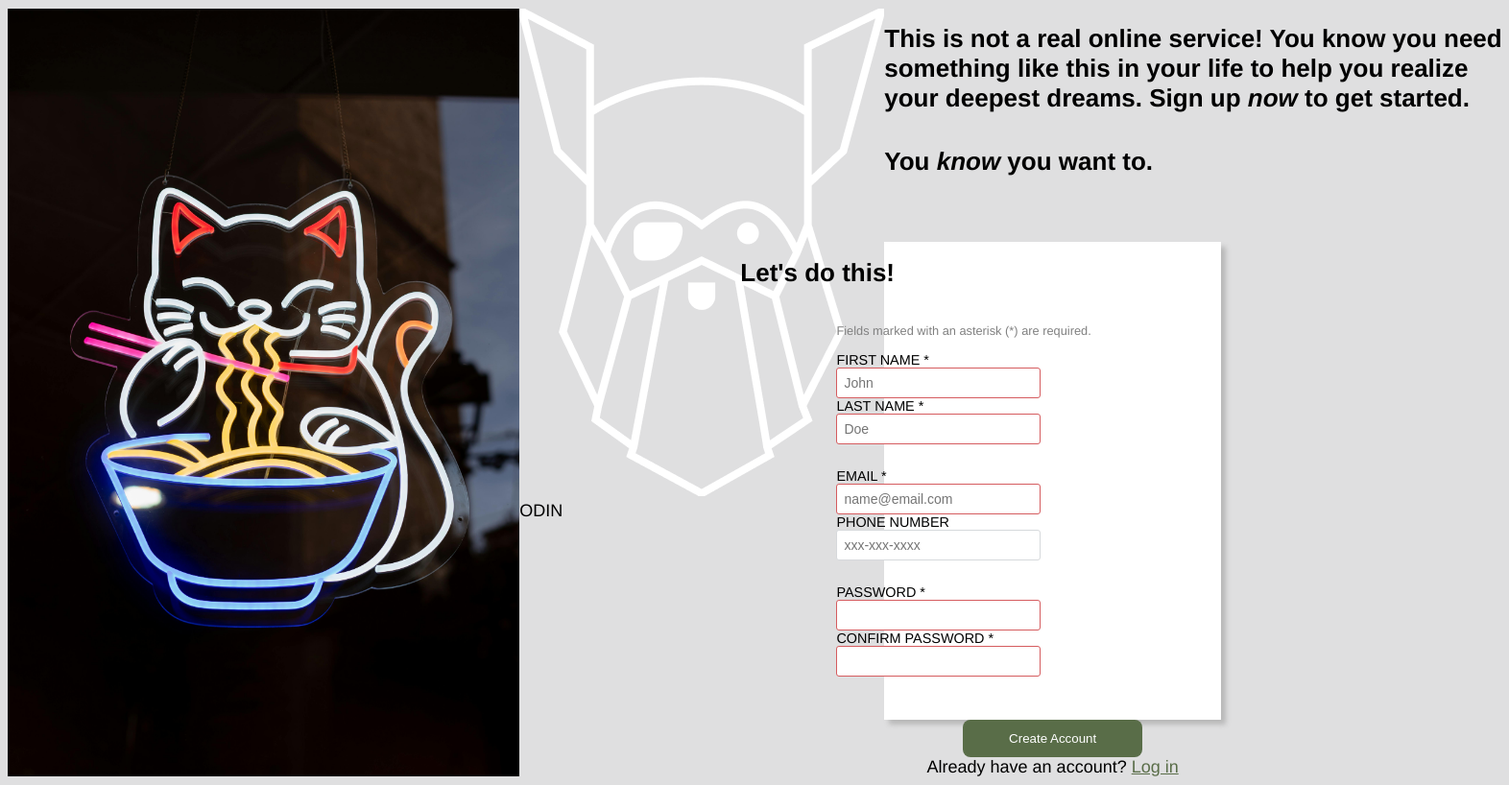
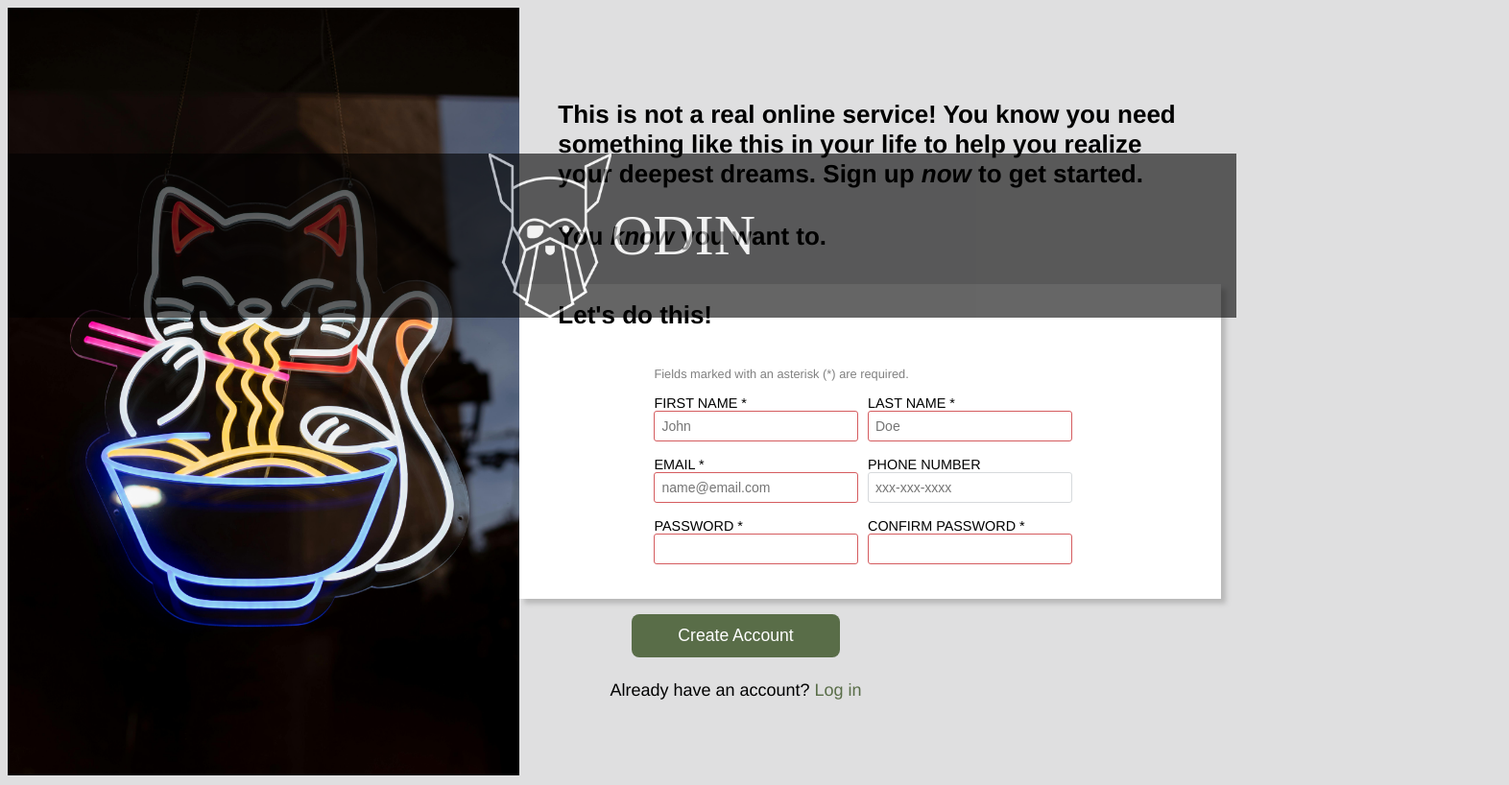
Before and after one commit to rossclay/odin-sign-up, a plain HTML site: page index.html in a window 1280 px wide. Shown: the whole page at 96% size, 1572 px wide, since content can reach past the window. Drawn offline with Linux system fonts and the light colour scheme.

Commit message:
finalize design of form section

```diff
--- a/style.css
+++ b/style.css
@@ -1,4 +1,9 @@
-img {
+@font-face {
+    font-family: 'Odin';
+    src: url('./fonts/Norse-Bold.otf') format('opentype')
+}
+
+.background-img {
     max-height: 100vh;
     object-fit: contain;
 }
@@ -12,44 +17,58 @@ body {
     font-size: 18px;
 }
 
+.left-section {
+    display: flex;
+    flex-grow: 1;
+    flex-shrink: 3;
+    width: fit-content;
+}
+
+.ribbon-overlay {
+    display: flex;
+    align-items: center;
+    justify-content: center;
+    position: absolute;
+    color: white;
+    background: black;
+    opacity: 0.6;
+    font-family: Norse;
+    font-size: 60px;
+    top: 20%;
+    width: 100%;
+}
+
+.odin-logo {
+    max-width: 10vw;
+}
+
 .right-section {
     display: flex;
     flex-direction: column;
     flex-grow: 2;
-}
-
-.left-section {
-    display: flex;
-    flex-grow: 1;
-    flex-shrink: 3;
+    gap: 2vh;
+    flex-shrink: 1;
+    flex-wrap: wrap;
 }
 
 header {
     display: flex;
     flex-direction: column;
     align-items: center;
-    flex-wrap: wrap;
-    padding-bottom: 50px;
-}
 
-.form-header {
-    display: flex;
-    align-items: flex-start;
 }
 
 .form-container {
     display: flex;
     flex-direction: column;
     align-items: center;
+    background-color: white;
+    flex-wrap: wrap;
+    box-shadow: 5px 5px 5px rgb(185, 185, 185);
 }
 
 h1 {
     font-size: 26px;
-}
-
-.form-container {
-    background-color: white;
-    box-shadow: 5px 5px 5px rgb(185, 185, 185);
 }
 
 form {
@@ -66,8 +85,9 @@ form {
 }
 
 h1,
-form {
-    width: clamp(45ch, 50%, 75ch)
+form,
+.create-or-login {
+    width: clamp(45ch, 50%, 75ch);
 }
 
 .form-row {
@@ -81,18 +101,18 @@ form {
 .form-item {
     display: flex;
     flex-direction: column;
-    margin-right: 50px;
+    margin-right: 2vw;
 }
 
 .form-row {
-    margin-bottom: 25px;
+    margin-bottom: 2vh;
 }
 
 .create-or-login {
     display: flex;
     flex-direction: column;
     align-items: center;
-    justify-content: end;
+    gap: 3vh;
 }
 
 button {
@@ -105,10 +125,13 @@ button {
     padding-right: 48px;
     padding-bottom: 12px;
     padding-top: 12px;
+    font-size: 1.1rem;
+    max-width: fit-content;
 }
 
 a {
     color: #596D48;
+    text-decoration: none;
 }
 
 input {
```
